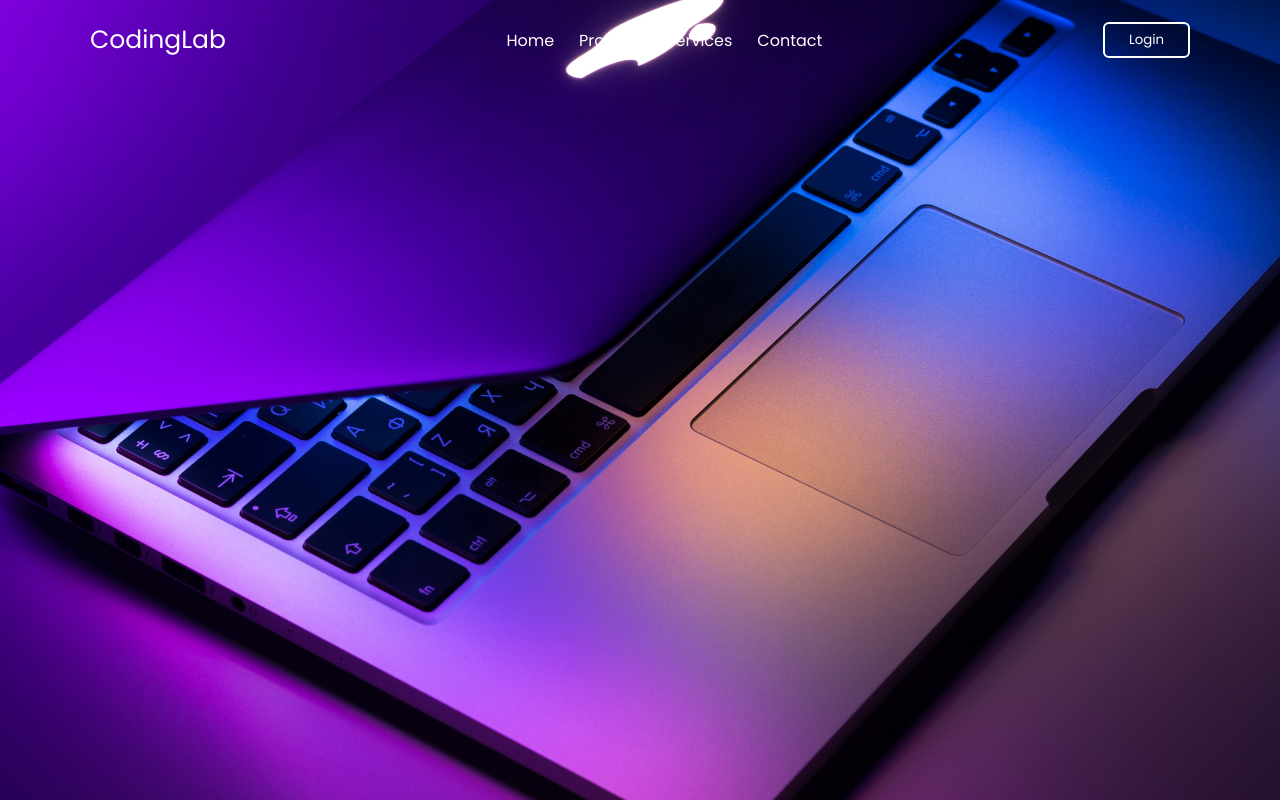
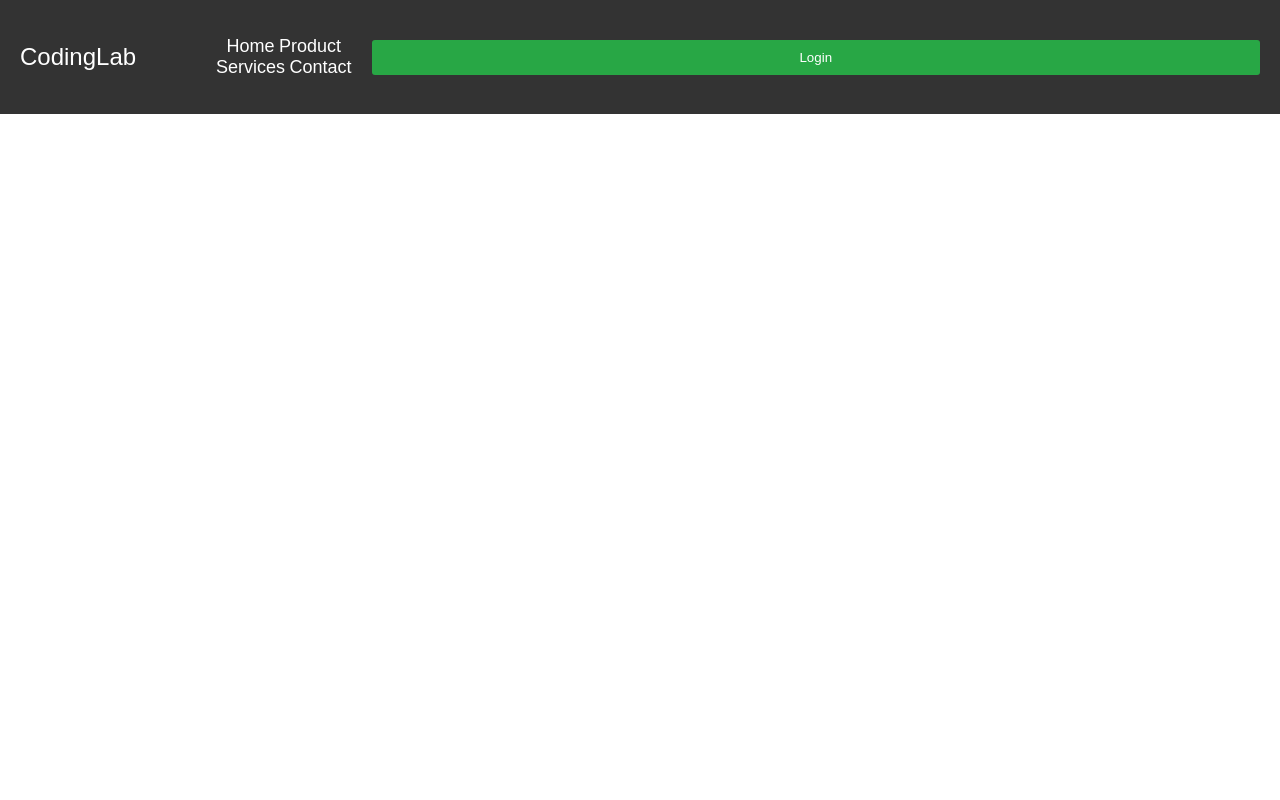
Before and after one commit to Stas89799/nfc_visits, a Flask app: page / in a window 1280 px wide. Run offline with Flask 3, Linux system fonts and the light colour scheme.

Commit message:
Fix paths and ensure all elements exist for the login and registration form

```diff
--- a/static/css/style.css
+++ b/static/css/style.css
@@ -1,202 +1,96 @@
-/* Import Google font - Poppins */
-@import url("https://fonts.googleapis.com/css2?family=Poppins:wght@200;300;400;500;600;700&display=swap");
-* {
+body {
+    font-family: Arial, sans-serif;
     margin: 0;
     padding: 0;
-  box-sizing: border-box;
-  font-family: "Poppins", sans-serif;
+    text-align: center;
 }
-a {
-  text-decoration: none;
+
+h1 {
+    color: #333;
 }
-.header {
-  position: fixed;
-  height: 80px;
+
+form {
+    margin: 20px auto;
+    width: 300px;
+    padding: 20px;
+    border: 1px solid #ccc;
+    border-radius: 5px;
+    background: #f9f9f9;
+}
+
+input[type="email"], input[type="password"], input[type="text"], input[type="file"] {
     width: 100%;
-  z-index: 100;
-  padding: 0 20px;
+    padding: 10px;
+    margin: 10px 0;
+    border: 1px solid #ccc;
+    border-radius: 3px;
 }
-.nav {
-  max-width: 1100px;
+
+input[type="submit"], .button {
     width: 100%;
-  margin: 0 auto;
-}
-.nav,
-.nav_item {
-  display: flex;
-  height: 100%;
-  align-items: center;
-  justify-content: space-between;
-}
-.nav_logo,
-.nav_link,
-.button {
+    padding: 10px;
+    background: #28a745;
+    border: none;
+    border-radius: 3px;
     color: #fff;
-}
-.nav_logo {
-  font-size: 25px;
-}
-.nav_item {
-  column-gap: 25px;
-}
-.nav_link:hover {
-  color: #d9d9d9;
-}
-.button {
-  padding: 6px 24px;
-  border: 2px solid #fff;
-  background: transparent;
-  border-radius: 6px;
     cursor: pointer;
 }
-.button:active {
-  transform: scale(0.98);
+
+input[type="submit"]:hover, .button:hover {
+    background: #218838;
 }
 
-/* Home */
-.home {
-  position: relative;
-  height: 100vh;
+.nav {
+    display: flex;
+    justify-content: space-between;
+    align-items: center;
+    padding: 20px;
+    background: #333;
+}
+
+.nav_logo {
+    color: #fff;
+    text-decoration: none;
+    font-size: 24px;
+}
+
+.nav_items {
+    list-style: none;
+    display: flex;
+}
+
+.nav_item {
+    margin-left: 20px;
+}
+
+.nav_link {
+    color: #fff;
+    text-decoration: none;
+    font-size: 18px;
+}
+
+.form_container {
+    display: none;
+    position: fixed;
+    top: 0;
+    left: 0;
     width: 100%;
-  background-image: url("bg.jpg");
-  background-size: cover;
-  background-position: center;
+    height: 100%;
+    background: rgba(0, 0, 0, 0.5);
+    justify-content: center;
+    align-items: center;
 }
-.home::before {
-  content: "";
-  position: absolute;
-  height: 100%;
-  width: 100%;
-  background-color: rgba(0, 0, 0, 0.6);
-  z-index: 100;
-  opacity: 0;
-  pointer-events: none;
-  transition: all 0.5s ease-out;
+
+.form {
+    background: #fff;
+    padding: 20px;
+    border-radius: 5px;
+    width: 400px;
+    text-align: left;
 }
-.home.show::before {
-  opacity: 1;
-  pointer-events: auto;
+
+.form_close {
+    cursor: pointer;
+    float: right;
+    font-size: 24px;
 }
-/* From */
-.form_container {
-  position: fixed;
-  max-width: 320px;
-  width: 100%;
-  top: 50%;
-  left: 50%;
-  transform: translate(-50%, -50%) scale(1.2);
-  z-index: 101;
-  background: #fff;
-  padding: 25px;
-  border-radius: 12px;
-  box-shadow: rgba(0, 0, 0, 0.1);
-  opacity: 0;
-  pointer-events: none;
-  transition: all 0.4s ease-out;
-}
-.home.show .form_container {
-  opacity: 1;
-  pointer-events: auto;
-  transform: translate(-50%, -50%) scale(1);
-}
-.signup_form {
-  display: none;
-}
-.form_container.active .signup_form {
-  display: block;
-}
-.form_container.active .login_form {
-  display: none;
-}
-.form_close {
-  position: absolute;
-  top: 10px;
-  right: 20px;
-  color: #0b0217;
-  font-size: 22px;
-  opacity: 0.7;
-  cursor: pointer;
-}
-.form_container h2 {
-  font-size: 22px;
-  color: #0b0217;
-  text-align: center;
-}
-.input_box {
-  position: relative;
-  margin-top: 30px;
-  width: 100%;
-  height: 40px;
-}
-.input_box input {
-  height: 100%;
-  width: 100%;
-  border: none;
-  outline: none;
-  padding: 0 30px;
-  color: #333;
-  transition: all 0.2s ease;
-  border-bottom: 1.5px solid #aaaaaa;
-}
-.input_box input:focus {
-  border-color: #7d2ae8;
-}
-.input_box i {
-  position: absolute;
-  top: 50%;
-  transform: translateY(-50%);
-  font-size: 20px;
-  color: #707070;
-}
-.input_box i.email,
-.input_box i.password {
-  left: 0;
-}
-.input_box input:focus ~ i.email,
-.input_box input:focus ~ i.password {
-  color: #7d2ae8;
-}
-.input_box i.pw_hide {
-  right: 0;
-  font-size: 18px;
-  cursor: pointer;
-}
-.option_field {
-  margin-top: 14px;
-  display: flex;
-  align-items: center;
-  justify-content: space-between;
-}
-.form_container a {
-  color: #7d2ae8;
-  font-size: 12px;
-}
-.form_container a:hover {
-  text-decoration: underline;
-}
-.checkbox {
-  display: flex;
-  column-gap: 8px;
-  white-space: nowrap;
-}
-.checkbox input {
-  accent-color: #7d2ae8;
-}
-.checkbox label {
-  font-size: 12px;
-  cursor: pointer;
-  user-select: none;
-  color: #0b0217;
-}
-.form_container .button {
-  background: #7d2ae8;
-  margin-top: 30px;
-  width: 100%;
-  padding: 10px 0;
-  border-radius: 10px;
-}
-.login_signup {
-  font-size: 12px;
-  text-align: center;
-  margin-top: 15px;
-}
--- a/static/js/script.js
+++ b/static/js/script.js
@@ -1,202 +1,29 @@
-/* Import Google font - Poppins */
-@import url("https://fonts.googleapis.com/css2?family=Poppins:wght@200;300;400;500;600;700&display=swap");
-* {
-  margin: 0;
-  padding: 0;
-  box-sizing: border-box;
-  font-family: "Poppins", sans-serif;
-}
-a {
-  text-decoration: none;
-}
-.header {
-  position: fixed;
-  height: 80px;
-  width: 100%;
-  z-index: 100;
-  padding: 0 20px;
-}
-.nav {
-  max-width: 1100px;
-  width: 100%;
-  margin: 0 auto;
-}
-.nav,
-.nav_item {
-  display: flex;
-  height: 100%;
-  align-items: center;
-  justify-content: space-between;
-}
-.nav_logo,
-.nav_link,
-.button {
-  color: #fff;
-}
-.nav_logo {
-  font-size: 25px;
-}
-.nav_item {
-  column-gap: 25px;
-}
-.nav_link:hover {
-  color: #d9d9d9;
-}
-.button {
-  padding: 6px 24px;
-  border: 2px solid #fff;
-  background: transparent;
-  border-radius: 6px;
-  cursor: pointer;
-}
-.button:active {
-  transform: scale(0.98);
-}
+document.addEventListener('DOMContentLoaded', function() {
+    const formOpenBtn = document.getElementById('form-open');
+    const formContainer = document.querySelector('.form_container');
+    const formCloseBtn = document.querySelector('.form_close');
+    const loginForm = document.querySelector('.login_form');
+    const signupForm = document.querySelector('.signup_form');
+    const signupBtn = document.getElementById('signup');
+    const loginBtn = document.getElementById('login');
 
-/* Home */
-.home {
-  position: relative;
-  height: 100vh;
-  width: 100%;
-  background-image: url("bg.jpg");
-  background-size: cover;
-  background-position: center;
-}
-.home::before {
-  content: "";
-  position: absolute;
-  height: 100%;
-  width: 100%;
-  background-color: rgba(0, 0, 0, 0.6);
-  z-index: 100;
-  opacity: 0;
-  pointer-events: none;
-  transition: all 0.5s ease-out;
-}
-.home.show::before {
-  opacity: 1;
-  pointer-events: auto;
-}
-/* From */
-.form_container {
-  position: fixed;
-  max-width: 320px;
-  width: 100%;
-  top: 50%;
-  left: 50%;
-  transform: translate(-50%, -50%) scale(1.2);
-  z-index: 101;
-  background: #fff;
-  padding: 25px;
-  border-radius: 12px;
-  box-shadow: rgba(0, 0, 0, 0.1);
-  opacity: 0;
-  pointer-events: none;
-  transition: all 0.4s ease-out;
-}
-.home.show .form_container {
-  opacity: 1;
-  pointer-events: auto;
-  transform: translate(-50%, -50%) scale(1);
-}
-.signup_form {
-  display: none;
-}
-.form_container.active .signup_form {
-  display: block;
-}
-.form_container.active .login_form {
-  display: none;
-}
-.form_close {
-  position: absolute;
-  top: 10px;
-  right: 20px;
-  color: #0b0217;
-  font-size: 22px;
-  opacity: 0.7;
-  cursor: pointer;
-}
-.form_container h2 {
-  font-size: 22px;
-  color: #0b0217;
-  text-align: center;
-}
-.input_box {
-  position: relative;
-  margin-top: 30px;
-  width: 100%;
-  height: 40px;
-}
-.input_box input {
-  height: 100%;
-  width: 100%;
-  border: none;
-  outline: none;
-  padding: 0 30px;
-  color: #333;
-  transition: all 0.2s ease;
-  border-bottom: 1.5px solid #aaaaaa;
-}
-.input_box input:focus {
-  border-color: #7d2ae8;
-}
-.input_box i {
-  position: absolute;
-  top: 50%;
-  transform: translateY(-50%);
-  font-size: 20px;
-  color: #707070;
-}
-.input_box i.email,
-.input_box i.password {
-  left: 0;
-}
-.input_box input:focus ~ i.email,
-.input_box input:focus ~ i.password {
-  color: #7d2ae8;
-}
-.input_box i.pw_hide {
-  right: 0;
-  font-size: 18px;
-  cursor: pointer;
-}
-.option_field {
-  margin-top: 14px;
-  display: flex;
-  align-items: center;
-  justify-content: space-between;
-}
-.form_container a {
-  color: #7d2ae8;
-  font-size: 12px;
-}
-.form_container a:hover {
-  text-decoration: underline;
-}
-.checkbox {
-  display: flex;
-  column-gap: 8px;
-  white-space: nowrap;
-}
-.checkbox input {
-  accent-color: #7d2ae8;
-}
-.checkbox label {
-  font-size: 12px;
-  cursor: pointer;
-  user-select: none;
-  color: #0b0217;
-}
-.form_container .button {
-  background: #7d2ae8;
-  margin-top: 30px;
-  width: 100%;
-  padding: 10px 0;
-  border-radius: 10px;
-}
-.login_signup {
-  font-size: 12px;
-  text-align: center;
-  margin-top: 15px;
-}
+    formOpenBtn.addEventListener('click', () => {
+        formContainer.style.display = 'flex';
+        loginForm.style.display = 'block';
+        signupForm.style.display = 'none';
+    });
+
+    formCloseBtn.addEventListener('click', () => {
+        formContainer.style.display = 'none';
+    });
+
+    signupBtn.addEventListener('click', () => {
+        loginForm.style.display = 'none';
+        signupForm.style.display = 'block';
+    });
+
+    loginBtn.addEventListener('click', () => {
+        signupForm.style.display = 'none';
+        loginForm.style.display = 'block';
+    });
+});
--- a/templates/index.html
+++ b/templates/index.html
@@ -1,21 +1,17 @@
 <!DOCTYPE html>
-<!-- Coding by CodingLab || www.codinglabweb.com -->
 <html lang="en">
 <head>
-    <meta charset="UTF-8" />
-    <meta http-equiv="X-UA-Compatible" content="IE=edge" />
-    <meta name="viewport" content="width=device-width, initial-scale=1.0" />
-    <title>Website with Login & Registration Form</title>
-    <link rel="stylesheet" href="style.css" />
+    <meta charset="UTF-8">
+    <title>Home</title>
+    <link rel="stylesheet" href="{{ url_for('static', filename='css/style.css') }}">
     <!-- Unicons -->
-    <link rel="stylesheet" href="https://unicons.iconscout.com/release/v4.0.0/css/line.css" />
+    <link rel="stylesheet" href="https://unicons.iconscout.com/release/v4.0.0/css/line.css">
 </head>
 <body>
     <!-- Header -->
     <header class="header">
         <nav class="nav">
             <a href="#" class="nav_logo">CodingLab</a>
-
             <ul class="nav_items">
                 <li class="nav_item">
                     <a href="#" class="nav_link">Home</a>
@@ -24,72 +20,61 @@
                     <a href="#" class="nav_link">Contact</a>
                 </li>
             </ul>
-
             <button class="button" id="form-open">Login</button>
         </nav>
     </header>
-
     <!-- Home -->
     <section class="home">
         <div class="form_container">
             <i class="uil uil-times form_close"></i>
-        <!-- Login From -->
+            <!-- Login Form -->
             <div class="form login_form">
-          <form action="#">
+                <form action="{{ url_for('login') }}" method="POST">
                     <h2>Login</h2>
-
                     <div class="input_box">
-              <input type="email" placeholder="Enter your email" required />
+                        <input type="email" name="email" placeholder="Enter your email" required>
                         <i class="uil uil-envelope-alt email"></i>
                     </div>
                     <div class="input_box">
-              <input type="password" placeholder="Enter your password" required />
+                        <input type="password" name="password" placeholder="Enter your password" required>
                         <i class="uil uil-lock password"></i>
                         <i class="uil uil-eye-slash pw_hide"></i>
                     </div>
-
                     <div class="option_field">
                         <span class="checkbox">
-                <input type="checkbox" id="check" />
+                            <input type="checkbox" id="check">
                             <label for="check">Remember me</label>
                         </span>
                         <a href="#" class="forgot_pw">Forgot password?</a>
                     </div>
-
                     <button class="button">Login Now</button>
-
                     <div class="login_signup">Don't have an account? <a href="#" id="signup">Signup</a></div>
                 </form>
             </div>
-
-        <!-- Signup From -->
+            <!-- Signup Form -->
             <div class="form signup_form">
-          <form action="#">
+                <form action="{{ url_for('register') }}" method="POST">
                     <h2>Signup</h2>
-
                     <div class="input_box">
-              <input type="email" placeholder="Enter your email" required />
+                        <input type="email" name="email" placeholder="Enter your email" required>
                         <i class="uil uil-envelope-alt email"></i>
                     </div>
                     <div class="input_box">
-              <input type="password" placeholder="Create password" required />
+                        <input type="password" name="password" placeholder="Create password" required>
                         <i class="uil uil-lock password"></i>
                         <i class="uil uil-eye-slash pw_hide"></i>
                     </div>
                     <div class="input_box">
-              <input type="password" placeholder="Confirm password" required />
+                        <input type="password" name="confirm_password" placeholder="Confirm password" required>
                         <i class="uil uil-lock password"></i>
                         <i class="uil uil-eye-slash pw_hide"></i>
                     </div>
-
                     <button class="button">Signup Now</button>
-
                     <div class="login_signup">Already have an account? <a href="#" id="login">Login</a></div>
                 </form>
             </div>
         </div>
     </section>
-
-    <script src="script.js"></script>
+    <script src="{{ url_for('static', filename='js/script.js') }}"></script>
 </body>
 </html>
```
Lines whose indentation alone changed are shown as unchanged.
